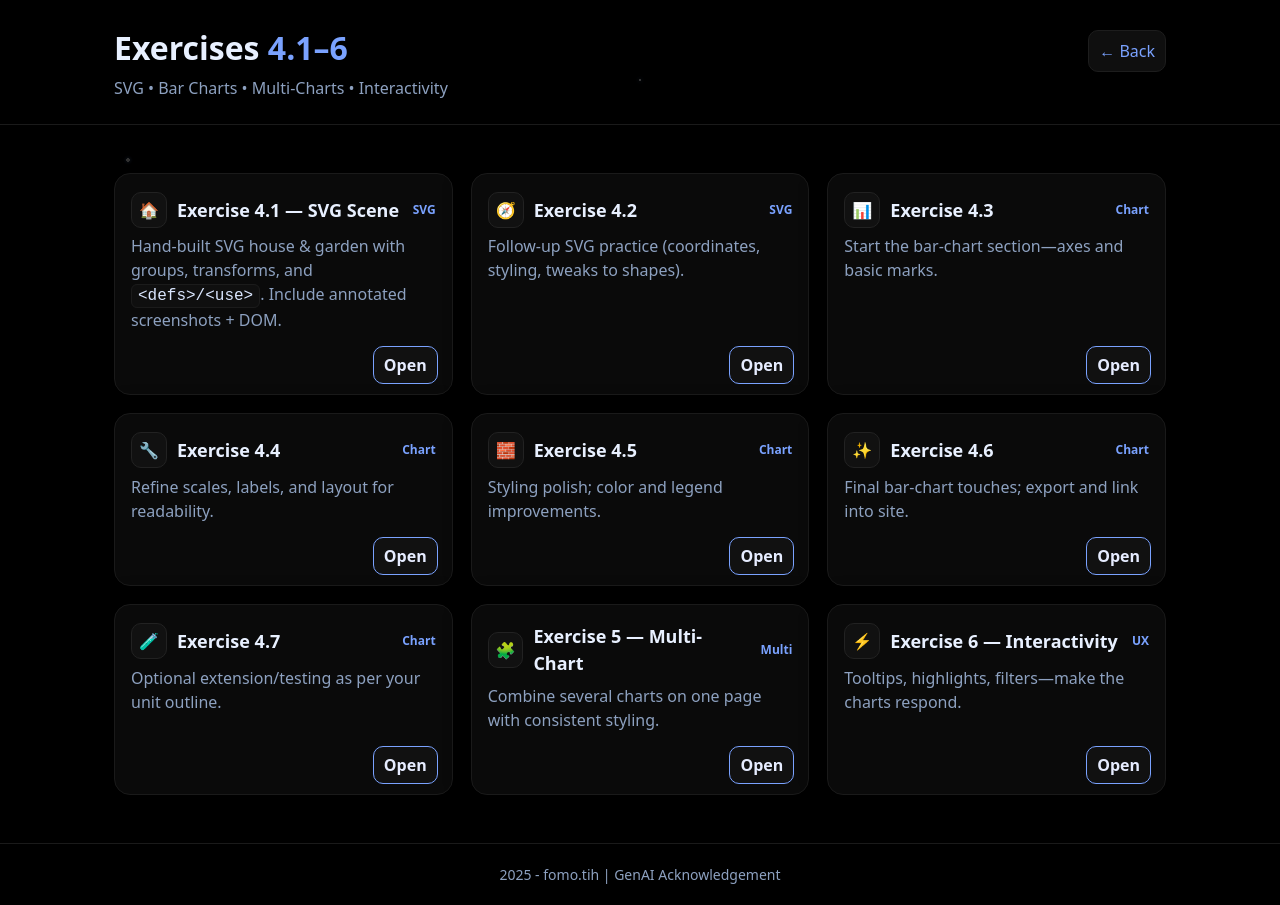
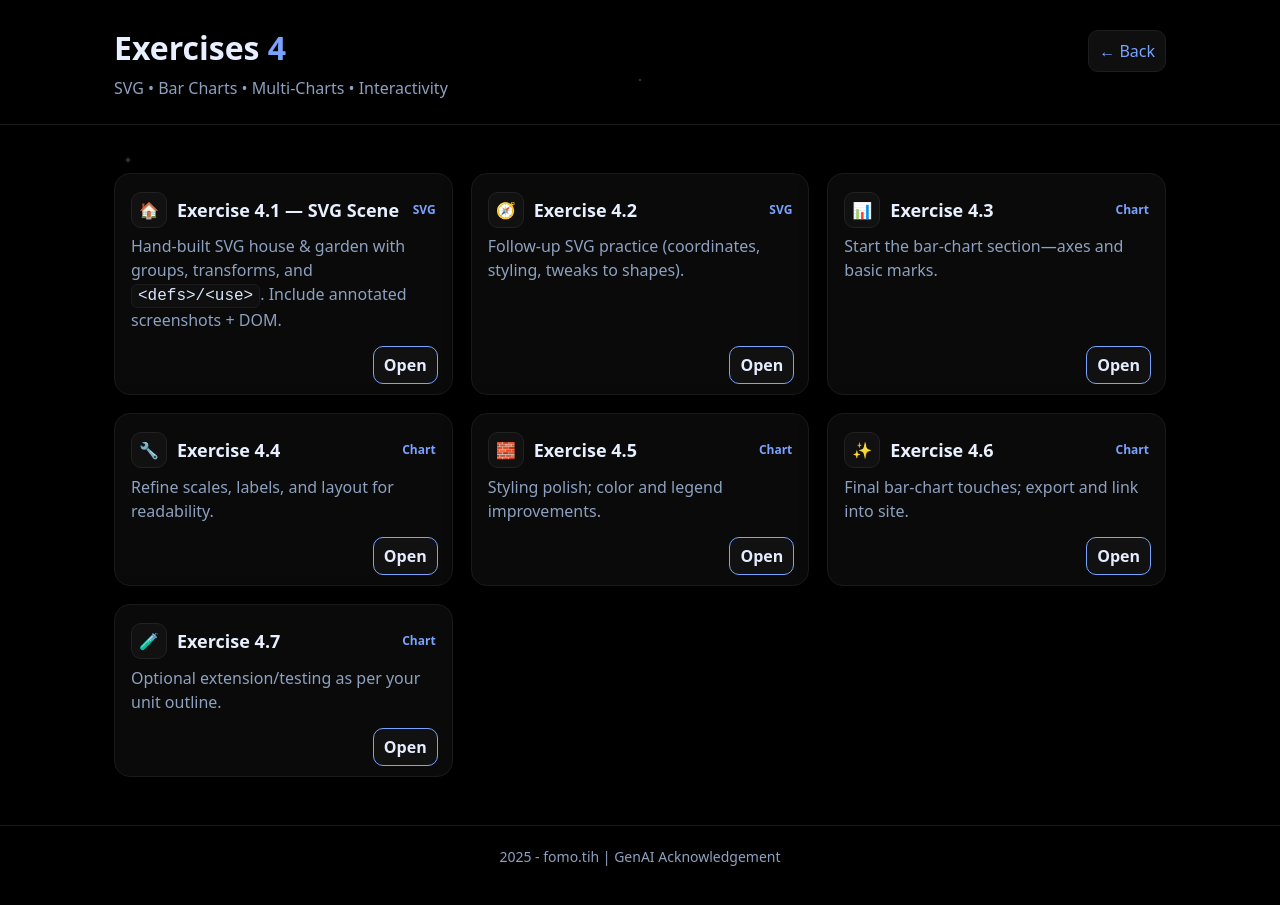
Before and after one commit to fomo-tih/exercise-4---personal, a plain HTML site: page index.html in a window 1280 px wide. Drawn offline with Linux system fonts and the light colour scheme.

Commit message:
Update index.html

```diff
--- a/index.html
+++ b/index.html
@@ -3,8 +3,8 @@
 <head>
   <meta charset="utf-8" />
   <meta name="viewport" content="width=device-width, initial-scale=1" />
-  <title>Exercises Hub (4.1–6)</title>
-  <meta name="description" content="Black neon hub linking to Exercises 4.1–4.7, 5 and 6." />
+  <title>Exercises Hub (4)</title>
+  <meta name="description" content="Black neon hub linking to Exercises 4.1–4.7." />
   <meta name="color-scheme" content="dark light" />
   <meta name="theme-color" content="#000000" />
   <link rel="stylesheet" href="style.css" />
@@ -28,7 +28,7 @@
   <header class="hub-header" role="banner">
     <div class="hub-wrap">
       <div class="hub-title-row">
-        <h1>Exercises <span>4.1–6</span></h1>
+        <h1>Exercises <span>4</span></h1>
         <nav class="hub-top-nav" aria-label="Breadcrumb">
           <a class="hub-nav-item" href="../index.html" aria-label="Back to site home">← Back</a>
         </nav>
@@ -129,32 +129,6 @@
           <a class="hub-btn" href="Exercise-4.7.html" aria-label="Open Exercise 4.7">Open</a>
         </div>
       </article>
-
-      <!-- 5 -->
-      <article class="hub-card" aria-labelledby="ex5-title">
-        <header class="hub-card-head">
-          <div class="hub-icon" aria-hidden="true" role="img">🧩</div>
-          <h2 id="ex5-title">Exercise 5 — Multi-Chart</h2>
-          <span class="hub-tag" aria-label="Tag: Multi">Multi</span>
-        </header>
-        <p>Combine several charts on one page with consistent styling.</p>
-        <div class="hub-actions">
-          <a class="hub-btn" href="Exercise-5.html" aria-label="Open Exercise 5">Open</a>
-        </div>
-      </article>
-
-      <!-- 6 -->
-      <article class="hub-card" aria-labelledby="ex6-title">
-        <header class="hub-card-head">
-          <div class="hub-icon" aria-hidden="true" role="img">⚡</div>
-          <h2 id="ex6-title">Exercise 6 — Interactivity</h2>
-          <span class="hub-tag" aria-label="Tag: UX">UX</span>
-        </header>
-        <p>Tooltips, highlights, filters—make the charts respond.</p>
-        <div class="hub-actions">
-          <a class="hub-btn" href="Exercise-6.html" aria-label="Open Exercise 6">Open</a>
-        </div>
-      </article>
     </section>
   </main>
 
```
